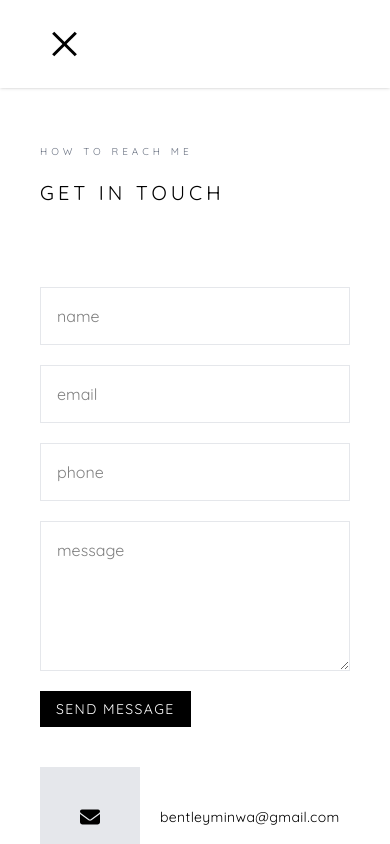
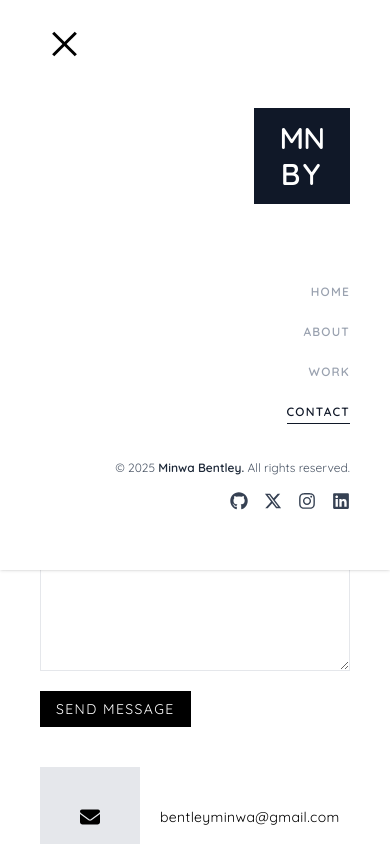
Before and after one commit to bentleyminwa/dev_portfolio, a React (Vite) app: page /contact in a window 390 px wide. Both pictures are taken after a click on the button 64 px from the left and 44 px from the top of the page. Shown: the top 844 px of the page. Built offline with nearby package versions, Linux system fonts and the light colour scheme.

Commit message:
feat: implement responsive sidebar and menu toggle, enhance layout for About, Contact, and Work pages

```diff
--- a/src/components/Menu/Menu.tsx
+++ b/src/components/Menu/Menu.tsx
@@ -1,10 +1,28 @@
+import { AnimatePresence } from "framer-motion";
 import Hamburger from "hamburger-react";
+import { useEffect, useState } from "react";
+import { useLocation } from "react-router-dom";
+import Sidebar from "../Sidebar/Sidebar";
 
 const Menu = () => {
+  const [isOpen, setIsOpen] = useState(false);
+  const location = useLocation();
+
+  useEffect(() => {
+    setIsOpen(false);
+  }, [location]);
+
+  function toggleMenu() {
+    setIsOpen(!isOpen);
+  }
+
   return (
-    <div className="fixed z-50 top-0 left-0 md:hidden bg-white w-full px-10 py-5 shadow-sm">
-      <Hamburger />
-    </div>
+    <>
+      <div className="fixed z-50 top-0 left-0 lg:hidden bg-white w-full px-10 py-5 shadow-sm">
+        <Hamburger toggled={isOpen} toggle={toggleMenu} />
+        <AnimatePresence mode="wait">{isOpen && <Sidebar />}</AnimatePresence>
+      </div>
+    </>
   );
 };
 
--- a/src/components/Sidebar/Sidebar.tsx
+++ b/src/components/Sidebar/Sidebar.tsx
@@ -1,15 +1,41 @@
+import { motion } from "framer-motion";
 import { Footer, Links, Logo } from "./index";
+
+const menuVariants = {
+  open: {
+    opacity: 1,
+    y: 0,
+    transition: {
+      duration: 0.5,
+      ease: "easeInOut",
+    },
+  },
+  closed: {
+    opacity: 0,
+    y: -20,
+    transition: {
+      duration: 0.5,
+      ease: "easeInOut",
+    },
+  },
+};
 
 const Sidebar = () => {
   return (
-    <div className="flex flex-col justify-between items-end h-full py-10">
+    <motion.div
+      variants={menuVariants}
+      initial="closed"
+      animate="open"
+      exit="closed"
+      className="h-full flex flex-col justify-between items-end py-10 overflow-hidden space-y-10"
+    >
       <div className="space-y-20">
         <Logo />
         <Links />
       </div>
 
       <Footer />
-    </div>
+    </motion.div>
   );
 };
 
--- a/src/layout/root/RootLayout.tsx
+++ b/src/layout/root/RootLayout.tsx
@@ -5,10 +5,10 @@ import Menu from "../../components/Menu/Menu";
 const RootLayout = () => {
   return (
     <main className="font-display min-h-screen">
-      <aside className="w-64 h-screen md:fixed left-0 hidden md:flex">
+      <aside className="w-64 h-screen lg:fixed left-0 hidden lg:flex">
         <Sidebar />
       </aside>
-      <section className="md:ml-[20%]">
+      <section className="lg:ml-[20%]">
         <Menu />
         <Outlet />
       </section>
--- a/src/pages/About/About.tsx
+++ b/src/pages/About/About.tsx
@@ -34,13 +34,12 @@ const aboutVariants = {
 
 const About = () => {
   return (
-    <main className="pt-36 md:pt-20">
-      <div className="grid grid-cols-1 md:grid-cols-2 gap-10 px-10 md:px-0 mb-32">
+    <main className="pt-36 lg:pt-20">
+      <div className="grid grid-cols-1 lg:grid-cols-2 gap-10 px-10 lg:px-0 mb-32">
         <motion.section
           variants={aboutVariants}
           initial="hidden"
           animate="visible"
-          className=""
         >
           <h5 className="uppercase text-[10px] text-gray-500 tracking-[4px] mb-4">
             welcome to my portfolio
@@ -63,7 +62,7 @@ const About = () => {
             animate="visible"
             src={lee}
             alt=""
-            className="shadow-xl rounded-3xl md:w-3/4"
+            className="shadow-xl rounded-3xl lg:w-3/4"
           />
         </section>
       </div>
--- a/src/pages/Contact/Contact.tsx
+++ b/src/pages/Contact/Contact.tsx
@@ -7,7 +7,7 @@ const Contact = () => {
   const { contactInfos } = data;
 
   return (
-    <main className="pt-36 md:pt-20 px-10">
+    <main className="pt-36 lg:pt-20 px-10">
       <h5 className="uppercase text-[10px] text-gray-500 tracking-[4px] mb-5">
         how to reach me
       </h5>
@@ -19,7 +19,7 @@ const Contact = () => {
       >
         Get in Touch
       </motion.h2>
-      <section className="grid grid-cols-1 md:grid-cols-2 gap-10">
+      <section className="grid grid-cols-1 lg:grid-cols-2 gap-10">
         <FormComponent />
         <div>
           <motion.ul variants={infoVariants} initial="hidden" animate="visible">
--- a/src/pages/Work/Work.tsx
+++ b/src/pages/Work/Work.tsx
@@ -43,19 +43,19 @@ const Work = () => {
   const { projects } = data;
 
   return (
-    <main className="pt-36 md:pt-20">
-      <h5 className="uppercase text-[10px] text-gray-500 tracking-[4px] mb-5 px-10 md:px-0">
+    <main className="pt-36 lg:pt-20">
+      <h5 className="uppercase text-[10px] text-gray-500 tracking-[4px] mb-5 px-10 lg:px-0">
         portfolio
       </h5>
       <motion.h2
         variants={headingVariants}
         initial="hidden"
         animate="visible"
-        className="uppercase text-xl tracking-[4px] mb-20 px-10 md:px-0"
+        className="uppercase text-xl tracking-[4px] mb-20 px-10 lg:px-0"
       >
         My Work
       </motion.h2>
-      <section className="grid grid-cols-1 lg:grid-cols-2 gap-10 w-full px-10 md:px-0 mb-32">
+      <section className="grid grid-cols-1 lg:grid-cols-2 gap-10 w-full px-10 lg:px-0 mb-32">
         {projects.map(({ id, img, title, techs, url, code }) => (
           <motion.div
             variants={cardVariants}
```
